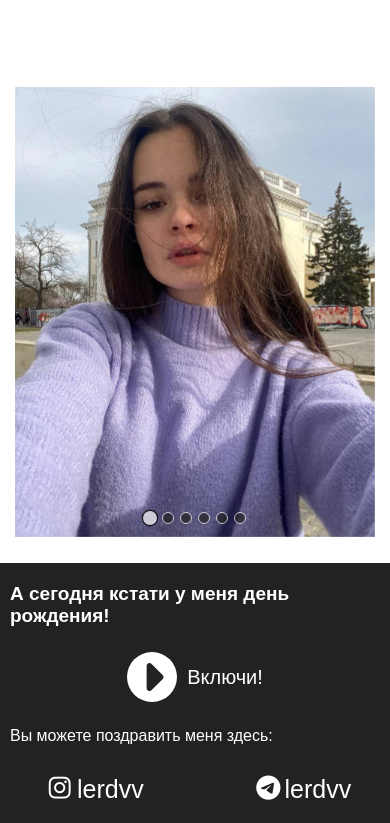
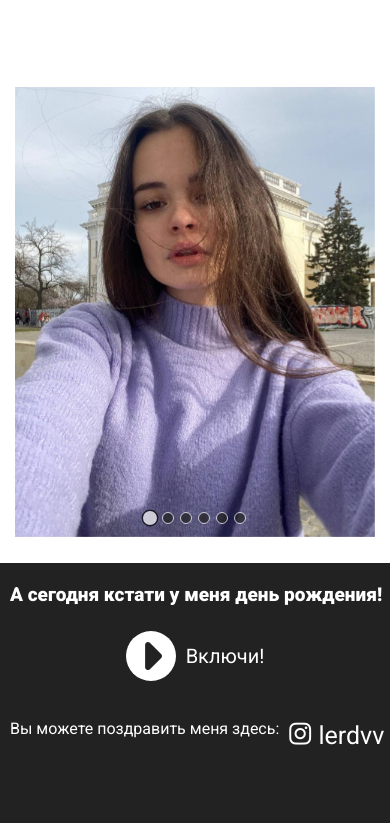
Before and after one commit to AlexShatokhin/lerkins, a plain HTML site: page src/index.html in a window 390 px wide. Shown: the part 1052-1875 px from the top of the page. Drawn offline with Linux system fonts and the light colour scheme.

Commit message:
sec commit

```diff
--- a/src/index.html
+++ b/src/index.html
@@ -22,10 +22,13 @@
     <meta name="msapplication-TileImage" content="icons/favicon//ms-icon-144x144.png">
     <meta name="theme-color" content="#ffffff">
 
+    <link rel="preconnect" href="https://fonts.googleapis.com">
+    <link rel="preconnect" href="https://fonts.gstatic.com" crossorigin>
+    <link href="https://fonts.googleapis.com/css2?family=Roboto:wght@300;400;500;900&display=swap" rel="stylesheet">
     <link rel="stylesheet" href="https://cdnjs.cloudflare.com/ajax/libs/font-awesome/6.0.0/css/all.min.css">
     <link rel="stylesheet" href="css/splide.min.css">
     <link rel="stylesheet" href="css/styles.min.css">
-    <title>????????????</title>
+    <title>Лерке на день рождения!</title>
 </head>
 <body>
     <section class="header">
@@ -71,11 +74,13 @@
             <audio src="audio/play.m4a"></audio>
             <div class="click">Включи!</div>
         </div>
-        <div class="text">Вы можете поздравить меня здесь:</div>
-        <div class="links">
-            <a href="https://instagram.com/lerdvv?utm_medium=copy_link" class="insta"><i class="fa-brands fa-instagram"></i> <div class="insta_text">lerdvv</div></a>
-            <a href="" class="tg"><i class="fa-brands fa-telegram"></i><div class="tg_text">lerdvv</div></a>
+        <div class="instagram">
+            <div class="text">Вы можете поздравить меня здесь:</div>
+            <div class="links">
+                <a href="https://instagram.com/lerdvv?utm_medium=copy_link" class="insta"><i class="fa-brands fa-instagram"></i> <div class="insta_text">lerdvv</div></a>
+            </div>
         </div>
+
     </section>
 
     <script src="js/splide.min.js"></script>
--- a/src/sass/_media.sass
+++ b/src/sass/_media.sass
@@ -130,7 +130,6 @@
         .text
             padding-left: 10px
             color: #fff
-            margin-bottom: 15px
         .links
             display: flex
             padding-left: 0px
@@ -139,7 +138,6 @@
             .tg, .insta
                 width: 130px
                 justify-content: space-between
-                padding-left: 35px
                 display: flex
             .insta
                 padding-left: 10px
@@ -267,7 +265,6 @@
         .text
             padding-left: 10px
             color: #fff
-            margin-bottom: 15px
         .links
             display: flex
             padding-left: 0px
@@ -276,7 +273,6 @@
             .tg, .insta
                 width: 130px
                 justify-content: space-between
-                padding-left: 35px
                 display: flex
             .insta
                 padding-left: 10px
@@ -403,12 +399,10 @@
         .text
             padding-left: 10px
             color: #fff
-            margin-bottom: 15px
         .links
             display: flex
             padding-left: 0px
             justify-content: space-around
-            padding-top: 15px
             .tg, .insta
                 width: 130px
                 justify-content: space-between
@@ -569,12 +563,10 @@
         .text
             padding-left: 10px
             color: #fff
-            margin-bottom: 15px
         .links
             display: flex
             padding-left: 0px
             justify-content: space-around
-            padding-top: 15px
             .tg, .insta
                 width: 130px
                 justify-content: space-between
@@ -760,10 +752,8 @@
                 width: 150px
         .text
             color: #fff
-            margin-bottom: 15px
         .links
             display: flex
-            padding-left: 10px
             .tg, .insta
                 width: 130px
                 justify-content: space-between
--- a/src/sass/styles.sass
+++ b/src/sass/styles.sass
@@ -1,5 +1,5 @@
 *
-    font-family: Arial, Helvetica, sans-serif
+    font-family: 'Roboto', sans-serif;
     box-sizing: border-box
     margin: 0
     padding: 0
@@ -141,12 +141,12 @@
         .text
             padding-left: 10px
             color: #fff
-            margin-bottom: 15px
+            margin-bottom: 0px
         .links
             display: flex
             padding-left: 0px
             justify-content: space-around
-            padding-top: 15px
+            padding-top: 0px
             .tg, .insta
                 width: 130px
                 justify-content: space-between
@@ -158,6 +158,7 @@
             .insta i, .insta_text, .tg i, .tg_text
                 color: #fff
                 font-size: 25px
+
     .splide__pagination__page.is-active
         border: 1px solid #000
     .splide__pagination
@@ -168,3 +169,17 @@
 
 audio
     display: none
+
+.instagram
+    display: flex
+    align-items: center
+
+.text
+    padding-left: 10px
+    color: #fff
+    margin-bottom: 0px
+.links
+    display: flex
+    padding-left: 0px
+    justify-content: space-around
+    padding-top: 0px
```
Also changed, not shown: src/css/styles.min.css, 1 other file.
